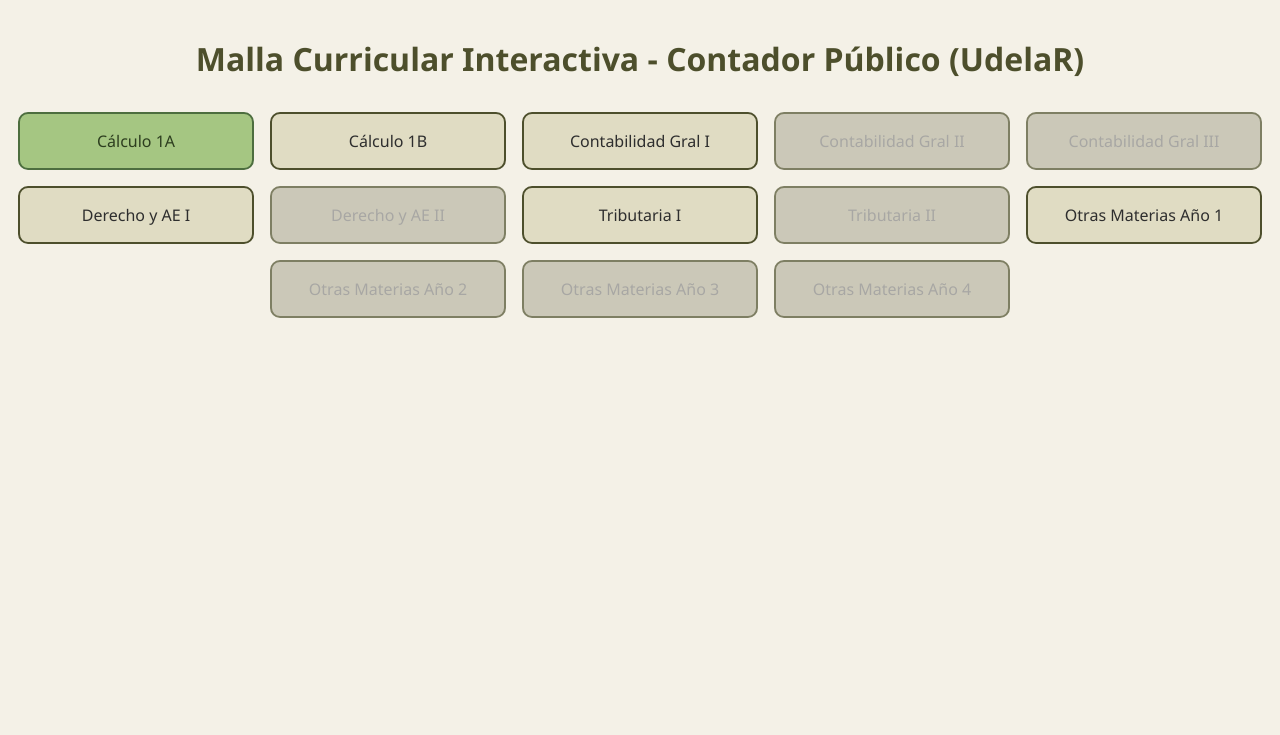
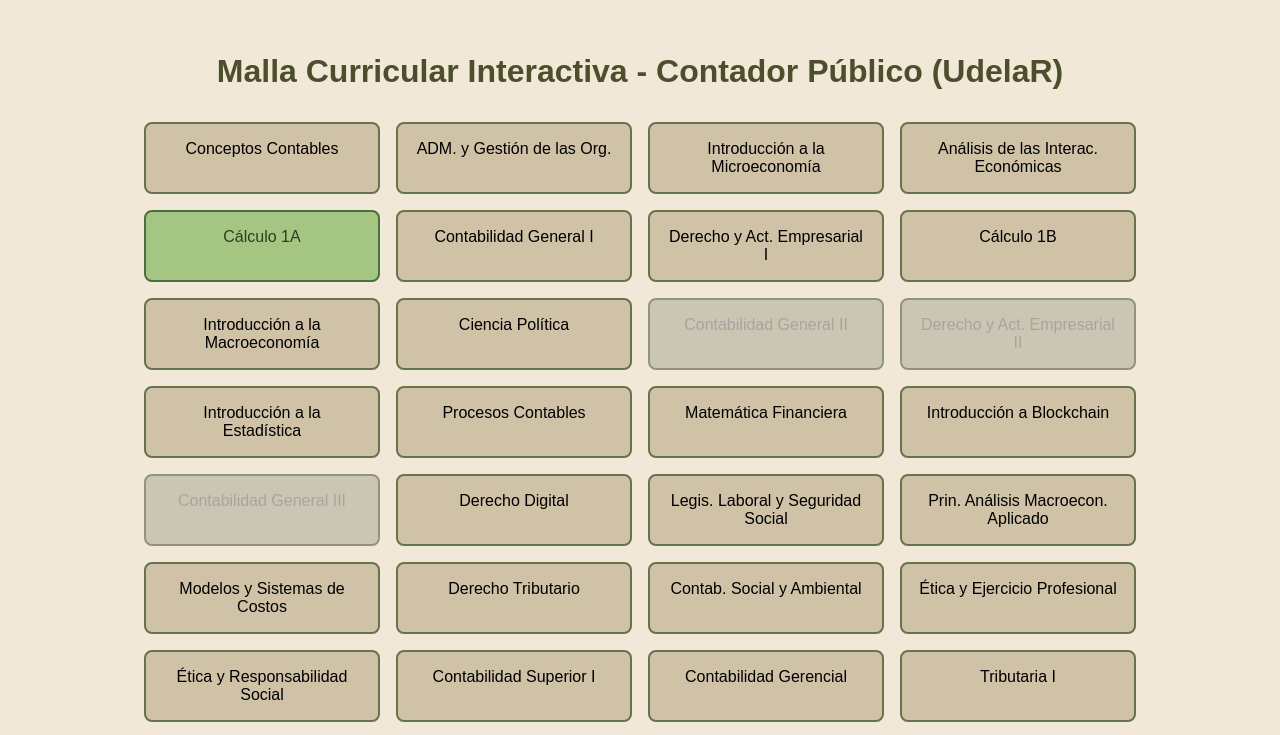
Before and after one commit to Aviii91/mallainteractiva, a plain HTML site: page index.html in a window 1280 px wide. Both pictures are taken after a click on the element "Cálculo 1A". Shown: the top 735 px of the page. Drawn offline with Linux system fonts and the light colour scheme.

Commit message:
Update index.html

```diff
--- a/index.html
+++ b/index.html
@@ -2,13 +2,167 @@
 <html lang="es">
 <head>
   <meta charset="UTF-8" />
-  <meta name="viewport" content="width=device-width, initial-scale=1.0"/>
-  <title>Malla Interactiva - Contador Público</title>
+  <meta name="viewport" content="width=device-width, initial-scale=1.0" />
+  <title>Malla Curricular Interactiva</title>
   <link rel="stylesheet" href="estilos.css" />
+  <style>
+    body {
+      font-family: sans-serif;
+      background-color: #f1e8d8;
+      color: #000000;
+      padding: 2rem;
+    }
+    h1 {
+      text-align: center;
+    }
+    .contenedor {
+      display: grid;
+      grid-template-columns: repeat(4, 1fr);
+      gap: 1rem;
+      margin-top: 2rem;
+    }
+    .materia {
+      padding: 1rem;
+      border: 2px solid #67734c;
+      background-color: #cfc2a6;
+      border-radius: 8px;
+      cursor: pointer;
+      user-select: none;
+      transition: 0.3s;
+    }
+    .materia:hover {
+      background-color: #959c74;
+    }
+    .bloqueada {
+      opacity: 0.5;
+      pointer-events: none;
+    }
+    .aprobada {
+      background-color: #67734c;
+      color: white;
+    }
+  </style>
 </head>
 <body>
   <h1>Malla Curricular Interactiva - Contador Público (UdelaR)</h1>
-  <div id="malla"></div>
-  <script src="script.js"></script>
+  <div id="malla" class="contenedor"></div>
+  <script>
+    const materias = [
+      // 1er semestre
+      { nombre: "Conceptos Contables", id: "conceptos" },
+      { nombre: "ADM. y Gestión de las Org.", id: "gestionorg" },
+      { nombre: "Introducción a la Microeconomía", id: "micro1" },
+      { nombre: "Análisis de las Interac. Económicas", id: "interacciones" },
+      { nombre: "Cálculo 1A", id: "calculo1a" },
+
+      // 2do semestre
+      { nombre: "Contabilidad General I", id: "contab1" },
+      { nombre: "Derecho y Act. Empresarial I", id: "derecho1" },
+      { nombre: "Cálculo 1B", id: "calculo1b", req: ["calculo1a"] },
+      { nombre: "Introducción a la Macroeconomía", id: "macro1" },
+      { nombre: "Ciencia Política", id: "politica" },
+
+      // 3er semestre
+      { nombre: "Contabilidad General II", id: "contab2", req: ["contab1"] },
+      { nombre: "Derecho y Act. Empresarial II", id: "derecho2", req: ["derecho1"] },
+      { nombre: "Introducción a la Estadística", id: "estadistica" },
+      { nombre: "Procesos Contables", id: "procesos" },
+      { nombre: "Matemática Financiera", id: "matfin" },
+
+      // 4to semestre
+      { nombre: "Introducción a Blockchain", id: "blockchain" },
+      { nombre: "Contabilidad General III", id: "contab3", req: ["contab2"] },
+      { nombre: "Derecho Digital", id: "ddigital" },
+      { nombre: "Legis. Laboral y Seguridad Social", id: "laboral" },
+      { nombre: "Prin. Análisis Macroecon. Aplicado", id: "macroapl" },
+
+      // 5to semestre
+      { nombre: "Modelos y Sistemas de Costos", id: "costos" },
+      { nombre: "Derecho Tributario", id: "dtributario" },
+      { nombre: "Contab. Social y Ambiental", id: "social" },
+      { nombre: "Ética y Ejercicio Profesional", id: "etica" },
+      { nombre: "Ética y Responsabilidad Social", id: "responsabilidad" },
+
+      // 6to semestre
+      { nombre: "Contabilidad Superior I", id: "superior1" },
+      { nombre: "Contabilidad Gerencial", id: "gerencial" },
+      { nombre: "Tributaria I", id: "tributaria1" },
+      { nombre: "ADM. y Planificación Financiera", id: "admplan" },
+      { nombre: "Control Interno", id: "control" },
+
+      // 7mo semestre
+      { nombre: "Auditoría I", id: "auditoria1" },
+      { nombre: "Tributaria II", id: "tributaria2", req: ["tributaria1"] },
+      { nombre: "Finanzas Corporativas", id: "finanzas" },
+      { nombre: "Marketing Estratégico", id: "marketing" },
+      { nombre: "Auditoría Interna", id: "auditoria2" },
+
+      // 8vo semestre
+      { nombre: "Informes Prof. del Cont. Público", id: "informes" },
+      { nombre: "Cont. en Sist. Integrados de Gestión", id: "sistemas" },
+      { nombre: "Proyectos de Inversión", id: "inversion" },
+      { nombre: "Unidad de Prácticas Curriculares", id: "upc" }
+    ];
+
+    const completadas = new Set();
+
+    function crearMalla() {
+      const contenedor = document.getElementById("malla");
+      materias.forEach(m => {
+        const div = document.createElement("div");
+        div.className = "materia";
+        div.textContent = m.nombre;
+        div.id = m.id;
+        if (m.req) div.classList.add("bloqueada");
+        div.addEventListener("click", () => marcarAprobada(m.id));
+        contenedor.appendChild(div);
+      });
+    }
+
+    function marcarAprobada(id) {
+      const div = document.getElementById(id);
+      div.classList.remove("bloqueada");
+      div.classList.add("aprobada");
+      div.removeEventListener("click", () => marcarAprobada(id));
+      completadas.add(id);
+      desbloquearMaterias();
+    }
+
+    function desbloquearMaterias() {
+      materias.forEach(m => {
+        if (m.req && m.req.every(r => completadas.has(r))) {
+          const div = document.getElementById(m.id);
+          if (div && div.classList.contains("bloqueada")) {
+            div.classList.remove("bloqueada");
+          }
+        }
+      });
+
+      const porSemestre = [
+        ["conceptos", "gestionorg", "micro1", "interacciones", "calculo1a"],
+        ["contab1", "derecho1", "calculo1b", "macro1", "politica"],
+        ["contab2", "derecho2", "estadistica", "procesos", "matfin"],
+        ["blockchain", "contab3", "ddigital", "laboral", "macroapl"],
+        ["costos", "dtributario", "social", "etica", "responsabilidad"],
+        ["superior1", "gerencial", "tributaria1", "admplan", "control"],
+        ["auditoria1", "tributaria2", "finanzas", "marketing", "auditoria2"],
+        ["informes", "sistemas", "inversion", "upc"]
+      ];
+
+      porSemestre.forEach((grupo, i) => {
+        const grupoAprobado = grupo.every(id => completadas.has(id));
+        if (grupoAprobado && porSemestre[i + 1]) {
+          porSemestre[i + 1].forEach(id => {
+            const div = document.getElementById(id);
+            if (div && div.classList.contains("bloqueada")) {
+              div.classList.remove("bloqueada");
+            }
+          });
+        }
+      });
+    }
+
+    crearMalla();
+  </script>
 </body>
 </html>
```
